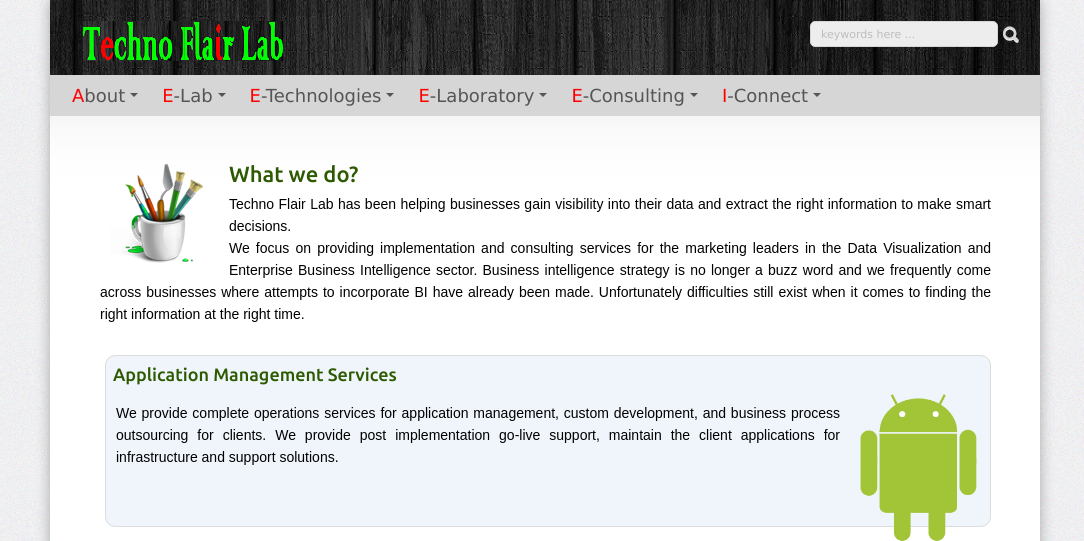
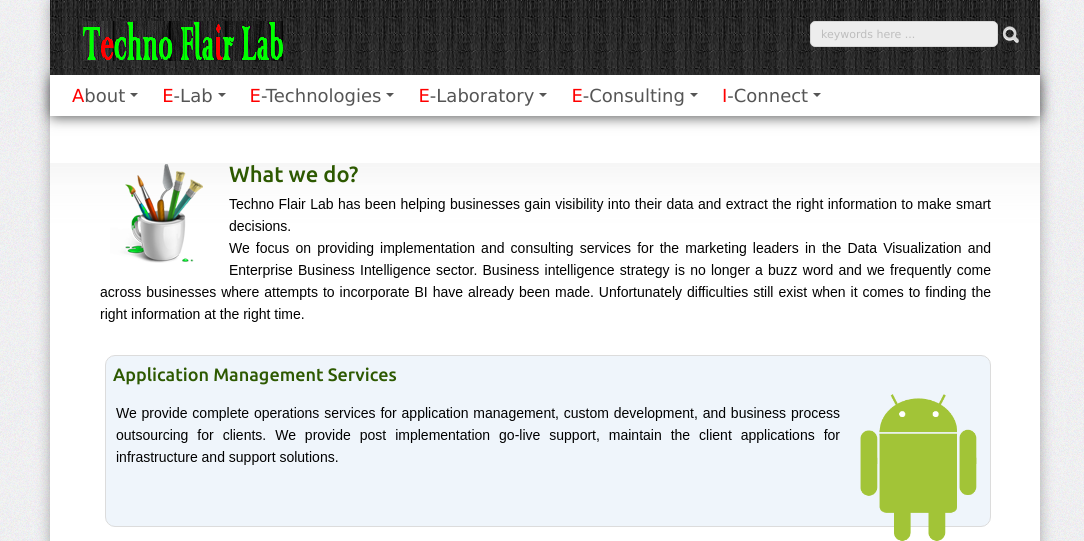
Before and after one commit to ccsCoder/technoflarePHP, a PHP site: page /what_we_do.php in a window 1280 px wide. Shown: the top 541 px of the page, without its empty margins (95-1179 px from the left). Run offline with PHP 8.4, Linux system fonts and the light colour scheme.

Commit message:
--- Shadow Under menu to differentiate from the content.

```diff
--- a/comp/slider.php
+++ b/comp/slider.php
@@ -5,7 +5,6 @@
 ?>
 
 <!-- slider -->
-<div id="dvLoading"></div>
 <div class="m-slider">
     <div class="slider-holder">
         <span class="slider-shadow"></span>
--- a/css/style.css
+++ b/css/style.css
@@ -31,7 +31,7 @@
 
 .shell { width: 990px; margin: 0 auto; }
 .container { background: #fff;  box-shadow: 0px 0px 13px rgba(0,0,0,0.3) ; -moz-box-shadow: 0px 0px 13px rgba(0,0,0,0.3) ; -webkit-box-shadow: 0px 0px 13px rgba(0,0,0,0.3) ; -o-box-shadow: 0px 0px 13px rgba(0,0,0,0.3) ;  }
-#header { height: 54px; padding-top: 21px; padding-left: 33px; padding-right: 17px; background: url(images/header_background.png) no-repeat; }
+#header { height: 54px; padding-top: 21px; padding-left: 33px; padding-right: 17px; background: url(images/header_back.png) repeat; }
 #logo { width: 250px; float: left; font-size: 0; line-height: 0;}
 #logo a { height: 40px; display: block; background: url(images/logo.png) no-repeat 0 0;  text-indent: -4000px; }
 
@@ -66,7 +66,7 @@
 .flex-control-nav { left: 480px; }
 .main a.m-btn-grey { display: none; }
 
-.main { padding: 47px 0px 0px;  background: url(images/main.png) repeat-x 0 0; }
+.main { margin: 47px 0px 0px;  background: url(images/main.png) repeat-x 0 0; }
 .main h2 { font-size: 22px; color: #2d5900; line-height: 22px; padding-bottom: 8px; font-family: 'Ubuntu', sans-serif; font-weight: 500; }
 .main h3 { font-size: 18px; color: #5e5e5e; line-height: 22px; padding-bottom: 8px; font-family: 'Ubuntu', sans-serif; font-weight: 500;  }
 .main h5 { font-size: 15px; color: #2d5900; padding-bottom: 3px; font-family: 'Ubuntu', sans-serif; }
@@ -262,9 +262,14 @@
 
 }
 .nav{
-    background-color: #d6d6d6;
+    /*background-color: #EFF5FB;*/
     //border: 1px solid;
     //background: url(images/socials-inner.png)
+    -webkit-box-shadow:0px 2px 12px rgba(48, 50, 50, 0.75);
+    -moz-box-shadow:   0px 2px 12px rgba(48, 50, 50, 0.75);
+    box-shadow:        0px 2px 12px rgba(48, 50, 50, 0.75);
+
+
 }
 
 
@@ -320,7 +325,7 @@
 	.slider ul.slides li .box-cnt { width: 285px; }
 	.slider ul.slides li .slide-cnt h2 { font-size: 40px; line-height: 40px; padding-bottom: 16px; color: #fff; text-shadow: rgba(0,0,0,0.4) 0px 1px 2px; font-family: 'Ubuntu', sans-serif; font-weight: 700; }
 
-	.main { padding: 47px 0 0 0;  }
+	.main { margin: 47px 0 0 0;  }
 	.main section { background: url(images/t-section-shadow.png) no-repeat center bottom; padding-left: 20px; padding-right: 20px;  }
 	.main .cols { margin: 0 0 0 0; padding-left: 30px; padding-right: 22px;   }
 	.main .cols .col { width: 188px; }
@@ -383,7 +388,7 @@
 	.slider ul.slides li .slide-cnt h2 { font-size: 22px; text-align: center;  line-height: 25px; padding-bottom: 16px; color: #fff; text-shadow: rgba(0,0,0,0.4) 0px 1px 2px; font-family: 'Ubuntu', sans-serif; font-weight: 700; }
 	.slider ul.slides li .slide-cnt a.grey-btn { display: none;  }
 
-	.main { padding: 40px 0 0 0; }
+	.main { margin: 40px 0 0 0; }
 	.main section { background: url(images/m-section-shadow.png) no-repeat center bottom; padding: 0 20px 20px 20px; }
 	.main .cols { margin: 0 0 0 0; }
 	.main .cols .col { width: 188px; float: none; display: block; padding-bottom: 22px; margin: 0 auto; }
--- a/js/functions.js
+++ b/js/functions.js
@@ -20,6 +20,8 @@
 });
 
 $(window).load(function() {
+    if ($('.flexslider').size()===0)
+        return;
 	$('.flexslider').flexslider({
 		animation: "slide",
 		controlsContainer: ".slider-holder",
--- a/what_we_do.php
+++ b/what_we_do.php
@@ -5,22 +5,14 @@
         <meta name="viewport" content="width=device-width, initial-scale=1, minimum-scale=1, maximum-scale=1, user-scalable=0" />
         <title>Techno Flair Lab</title>
         <link rel="shortcut icon" type="image/x-icon" href="css/images/favicon.ico" />
-        <link rel="stylesheet" type="text/css" href="css/flexdropdown.css" />
         <link rel="stylesheet" href="css/style.css" type="text/css" media="all" />
-        <link rel="stylesheet" href="css/flexslider.css" type="text/css" media="all" />
         <link href='http://fonts.googleapis.com/css?family=Ubuntu:400,500,700' rel='stylesheet' type='text/css' />
-
         <link href='css/sm-core-css.css' rel='stylesheet' type='text/css' />
         <link href='css/sm-clean/sm-clean.css' rel='stylesheet' type='text/css' />
-
         <script src="js/jquery-1.8.0.min.js" type="text/javascript"></script>
-        <!--<script type="text/javascript" src="http://ajax.googleapis.com/ajax/libs/jquery/1.5.2/jquery.min.js"></script>-->
-        <!--<script type="text/javascript" src="js/flexdropdown.js"></script>-->
         <!--[if lt IE 9]>
                 <script src="js/modernizr.custom.js"></script>
         <![endif]-->
-
-        <script src="js/jquery.flexslider-min.js" type="text/javascript"></script>
         <script src="js/functions.js" type="text/javascript"></script>
         <script src="js/jquery.smartmenus.js" type="text/javascript"></script>
 
```
Also changed, not shown: how_we_do.php (+0 -25 lines), online_training.php (+0 -10 lines), who_we_are.php (+0 -8 lines), css/images/header_back.jpg (added), css/images/header_back.png (added).
